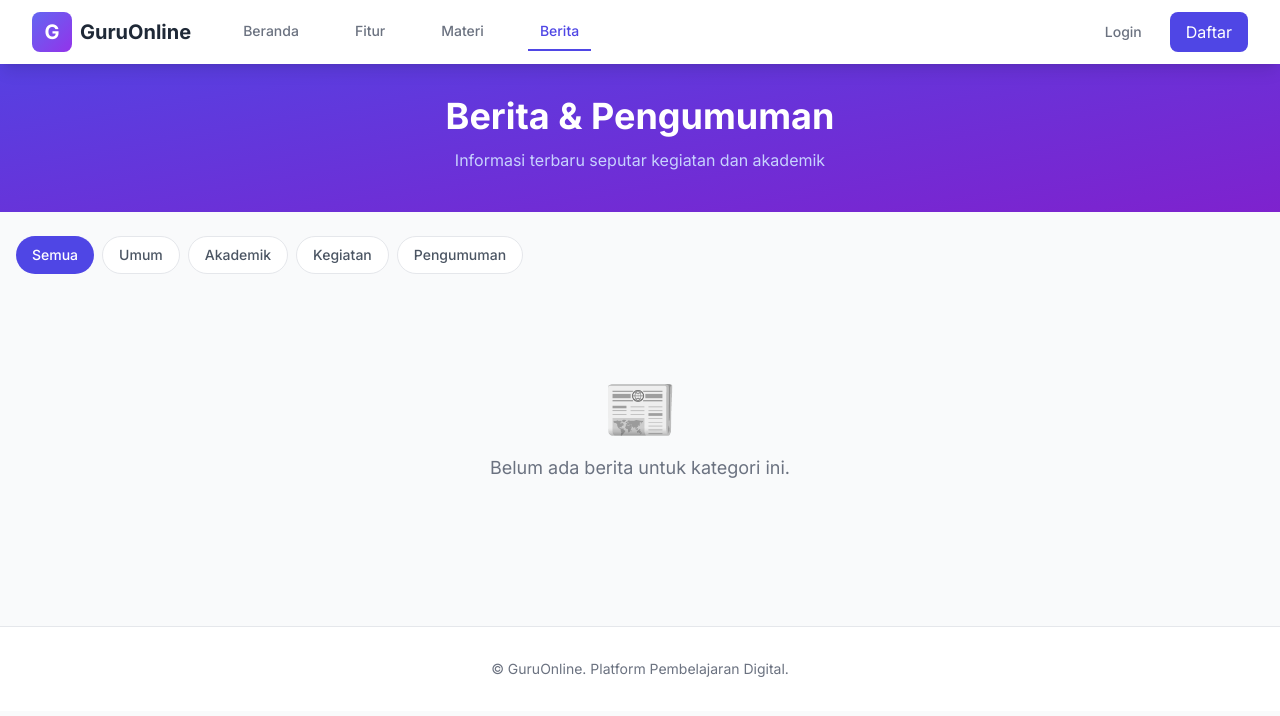
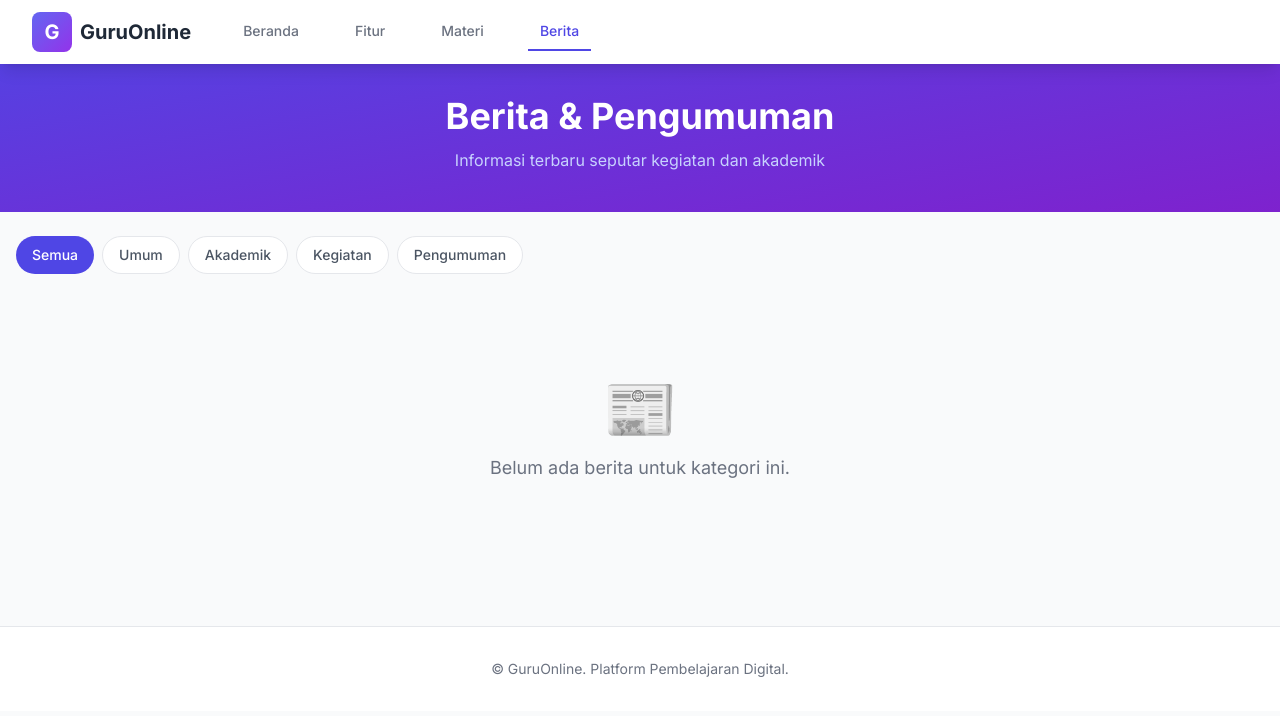
Before and after one commit to ardanu383-cell/web-guru, a plain HTML site: page frontend/berita.html in a window 1280 px wide. Drawn offline with nearby package versions, Linux system fonts and the light colour scheme; no server answers.

Commit message:
hapus tombol login daftar dari berita.html

```diff
--- a/frontend/berita.html
+++ b/frontend/berita.html
@@ -32,8 +32,6 @@
                     </div>
                 </div>
                 <div class="flex items-center" id="auth-links">
-                    <a href="login.html" class="text-gray-500 hover:text-primary px-3 py-2 text-sm font-medium">Login</a>
-                    <a href="register.html" class="ml-4 bg-primary text-white px-4 py-2 rounded-lg hover:bg-indigo-700 transition">Daftar</a>
                 </div>
             </div>
         </div>
```
